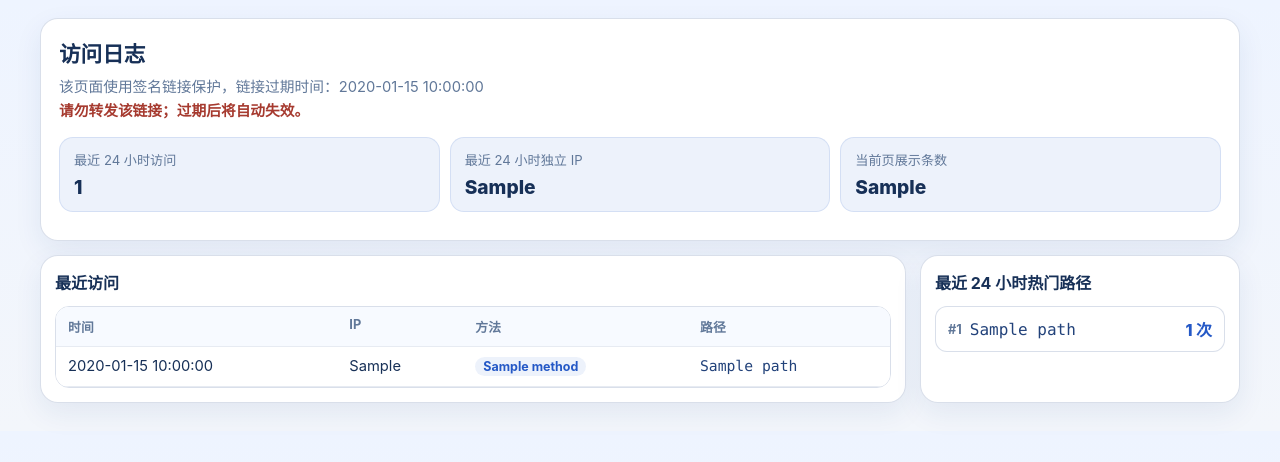
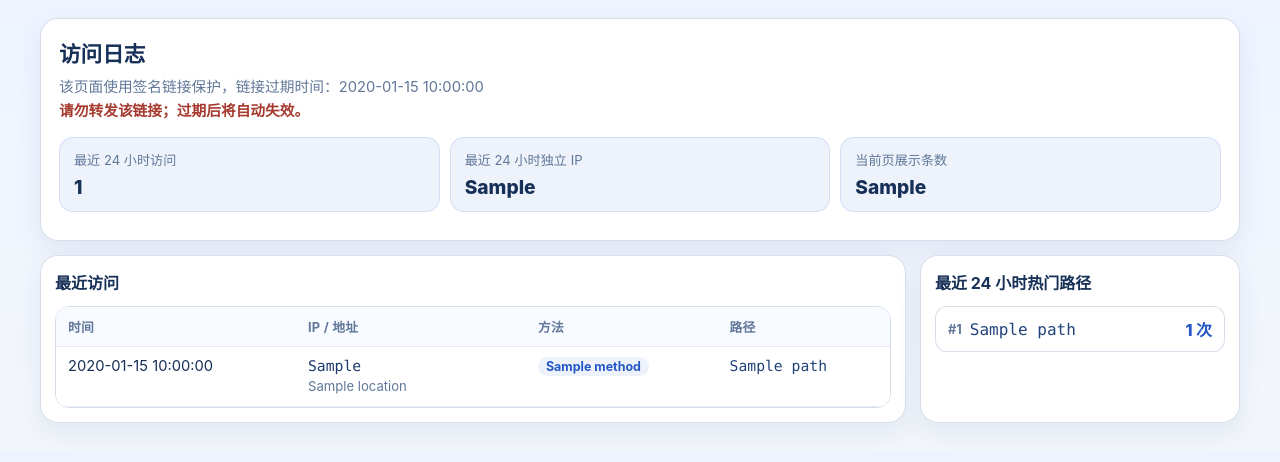
Before and after one commit to iclumsy/lottery, a Flask app: template templates/access_logs.html in a window 1280 px wide. Shown: the top 462 px of the page. Run offline with Flask 3, Linux system fonts and the light colour scheme; the template is opened without the code that fills it: most values are stand-ins (such as "Sample title", 1, 10 or a date in 2020); some libraries are stand-ins or nearby versions.

Commit message:
增加地址

```diff
--- a/app.py
+++ b/app.py
@@ -4,6 +4,7 @@ import urllib.request
 from xml.etree import ElementTree
 import sqlite3
 import re
+import ipaddress
 from functools import lru_cache
 from werkzeug.middleware.proxy_fix import ProxyFix
 import os
@@ -13,7 +14,7 @@ import time
 import hmac
 import hashlib
 from datetime import datetime
-from urllib.parse import urlencode
+from urllib.parse import urlencode, quote
 
 
 def load_env_file(path='.env'):
@@ -67,6 +68,9 @@ def get_env_int(name, default):
 PUSH_INTERVAL_MINUTES = get_env_int('PUSH_INTERVAL_MINUTES', 5)
 ACCESS_LOG_URL_TTL_MINUTES = max(5, get_env_int('ACCESS_LOG_URL_TTL_MINUTES', 720))
 ACCESS_LOG_PAGE_LIMIT = max(20, min(1000, get_env_int('ACCESS_LOG_PAGE_LIMIT', 500)))
+IP_LOCATION_CACHE_TTL_HOURS = 24 * 30
+IP_LOCATION_UNKNOWN_CACHE_TTL_HOURS = 6
+IP_LOOKUP_TIMEOUT_SECONDS = 1.8
 # ========================================
 
 def build_access_logs_signature(expire_at):
@@ -145,6 +149,13 @@ def init_db():
             created_at TIMESTAMP DEFAULT CURRENT_TIMESTAMP
         )
     ''')
+    cursor.execute('''
+        CREATE TABLE IF NOT EXISTS ip_location_cache (
+            ip TEXT PRIMARY KEY,
+            location TEXT NOT NULL,
+            updated_at TIMESTAMP NOT NULL DEFAULT CURRENT_TIMESTAMP
+        )
+    ''')
     conn.commit()
 
     # Auto fetch if empty
@@ -186,7 +197,7 @@ def log_request_info():
     if request.path.startswith('/static/') or request.path == '/favicon.ico':
         return
 
-    ip = request.remote_addr
+    ip = get_client_ip()
     path = request.path
     method = request.method
 
@@ -235,23 +246,146 @@ def send_wechat_message(content):
     except Exception as e:
         print("微信推送出现异常:", e)
 
-@lru_cache(maxsize=1024)
+def normalize_ip(raw_ip):
+    candidate = str(raw_ip or '').strip()
+    if not candidate:
+        return ''
+
+    if ',' in candidate:
+        candidate = candidate.split(',', 1)[0].strip()
+
+    if candidate.startswith('[') and candidate.endswith(']'):
+        candidate = candidate[1:-1].strip()
+
+    if candidate.count(':') == 1 and '.' in candidate:
+        host, port = candidate.rsplit(':', 1)
+        if port.isdigit():
+            candidate = host.strip()
+
+    try:
+        ip_obj = ipaddress.ip_address(candidate)
+        if isinstance(ip_obj, ipaddress.IPv6Address) and ip_obj.ipv4_mapped:
+            ip_obj = ip_obj.ipv4_mapped
+        return ip_obj.compressed
+    except ValueError:
+        return ''
+
+def get_client_ip():
+    return normalize_ip(request.remote_addr) or ''
+
+def get_local_ip_label(ip_obj):
+    if ip_obj.is_loopback:
+        return '本机/回环'
+    if ip_obj.is_private:
+        return '内网地址'
+    if ip_obj.is_link_local:
+        return '链路本地'
+    if ip_obj.is_reserved:
+        return '保留地址'
+    if ip_obj.is_multicast:
+        return '组播地址'
+    if ip_obj.is_unspecified:
+        return '未指定地址'
+    return ''
+
+def format_location_parts(*parts):
+    normalized_parts = []
+    for raw_part in parts:
+        part = str(raw_part or '').strip()
+        if not part:
+            continue
+        if normalized_parts and normalized_parts[-1] == part:
+            continue
+        normalized_parts.append(part)
+    return ' '.join(normalized_parts)
+
+def load_cached_ip_location(ip):
+    conn = get_db_connection()
+    cursor = conn.cursor()
+    cursor.execute(
+        'SELECT location, updated_at FROM ip_location_cache WHERE ip = ?',
+        (ip,)
+    )
+    row = cursor.fetchone()
+    conn.close()
+    if not row:
+        return None
+
+    try:
+        updated_at = datetime.strptime(row['updated_at'], '%Y-%m-%d %H:%M:%S')
+    except (TypeError, ValueError):
+        return None
+
+    ttl_hours = IP_LOCATION_UNKNOWN_CACHE_TTL_HOURS if row['location'] == '未知' else IP_LOCATION_CACHE_TTL_HOURS
+    age_seconds = (datetime.utcnow() - updated_at).total_seconds()
+    if age_seconds <= ttl_hours * 3600:
+        return row['location']
+    return None
+
+def save_cached_ip_location(ip, location):
+    conn = get_db_connection()
+    cursor = conn.cursor()
+    cursor.execute(
+        '''
+        INSERT INTO ip_location_cache (ip, location, updated_at)
+        VALUES (?, ?, CURRENT_TIMESTAMP)
+        ON CONFLICT(ip) DO UPDATE SET
+            location = excluded.location,
+            updated_at = excluded.updated_at
+        ''',
+        (ip, location)
+    )
+    conn.commit()
+    conn.close()
+
+def lookup_ip_location(ip):
+    providers = (
+        (
+            f'https://ipwho.is/{quote(ip)}?lang=zh',
+            lambda data: data.get('success') is True,
+            lambda data: format_location_parts(data.get('country'), data.get('region'), data.get('city'))
+        ),
+        (
+            f'http://ip-api.com/json/{quote(ip)}?lang=zh-CN',
+            lambda data: data.get('status') == 'success',
+            lambda data: format_location_parts(data.get('country'), data.get('regionName'), data.get('city'))
+        ),
+    )
+
+    for url, is_success, build_location in providers:
+        try:
+            req = urllib.request.Request(url, headers={'User-Agent': 'Mozilla/5.0'})
+            with urllib.request.urlopen(req, timeout=IP_LOOKUP_TIMEOUT_SECONDS) as resp:
+                data = json.loads(resp.read().decode('utf-8'))
+            if is_success(data):
+                location = build_location(data)
+                if location:
+                    return location
+        except Exception:
+            continue
+    return '未知'
+
 def get_ip_location(ip):
-    if not ip or ip.startswith('127.') or ip.startswith('192.168.') or ip.startswith('10.'):
-        return '本地网络'
+    normalized_ip = normalize_ip(ip)
+    if not normalized_ip:
+        return '未知'
+
     try:
-        url = f"http://ip-api.com/json/{ip}?lang=zh-CN"
-        req = urllib.request.Request(url, headers={'User-Agent': 'Mozilla/5.0'})
-        with urllib.request.urlopen(req, timeout=2) as resp:
-            data = json.loads(resp.read().decode('utf-8'))
-            if data.get('status') == 'success':
-                region = data.get('regionName', '')
-                city = data.get('city', '')
-                loc = f"{region} {city}".strip()
-                return loc if loc else data.get('country', '未知')
-    except Exception:
-        pass
-    return '未知'
+        ip_obj = ipaddress.ip_address(normalized_ip)
+    except ValueError:
+        return '未知'
+
+    local_label = get_local_ip_label(ip_obj)
+    if local_label:
+        return local_label
+
+    cached_location = load_cached_ip_location(normalized_ip)
+    if cached_location:
+        return cached_location
+
+    location = lookup_ip_location(normalized_ip)
+    save_cached_ip_location(normalized_ip, location)
+    return location
 
 def wechat_push_worker():
     while True:
@@ -274,12 +408,15 @@ def wechat_push_worker():
             if rows:
                 title = f"【cwh868】新访问记录 (共 {len(rows)} 条)"
                 description = f"<div class=\"gray\">最近 {interval} 分钟内的访问：</div>"
+                ip_locations = {}
                 for row in rows[:20]:
                     # 截取路径，并仅显示时间部分(HH:MM:SS)
                     time_str = str(row['local_time']).split(' ')[1] if ' ' in str(row['local_time']) else row['local_time']
                     path_str = row['path'] if len(row['path']) < 40 else row['path'][:37] + '...'
                     ip_addr = row['ip']
-                    ip_loc = get_ip_location(ip_addr)
+                    if ip_addr not in ip_locations:
+                        ip_locations[ip_addr] = get_ip_location(ip_addr)
+                    ip_loc = ip_locations[ip_addr]
                     description += f"<div class=\"normal\">{time_str} {ip_addr}({ip_loc}) {row['method']} {path_str}</div>"
 
                 if len(rows) > 20:
@@ -503,7 +640,7 @@ def access_logs_page():
 
     cursor.execute(
         '''
-        SELECT ip, path, method, datetime(created_at, 'localtime') AS local_time
+        SELECT ip, path, method, strftime('%m-%d %H:%M:%S', created_at, 'localtime') AS local_time
         FROM access_log
         ORDER BY created_at DESC
         LIMIT ?
@@ -511,6 +648,13 @@ def access_logs_page():
         (ACCESS_LOG_PAGE_LIMIT,)
     )
     rows = cursor.fetchall()
+    logs = [dict(row) for row in rows]
+    ip_locations = {}
+    for item in logs:
+        ip_addr = item.get('ip')
+        if ip_addr not in ip_locations:
+            ip_locations[ip_addr] = get_ip_location(ip_addr)
+        item['location'] = ip_locations[ip_addr]
 
     cursor.execute(
         '''
@@ -537,7 +681,7 @@ def access_logs_page():
     expire_at = datetime.fromtimestamp(int(expire_at_raw)).strftime('%Y-%m-%d %H:%M:%S')
     response = make_response(render_template(
         'access_logs.html',
-        logs=rows,
+        logs=logs,
         expires_at=expire_at,
         log_limit=ACCESS_LOG_PAGE_LIMIT,
         total_24h=stats_24h['count'] if stats_24h else 0,
--- a/templates/access_logs.html
+++ b/templates/access_logs.html
@@ -144,6 +144,24 @@
             color: #22427a;
         }
 
+        .ip-cell {
+            display: grid;
+            gap: 4px;
+            min-width: 138px;
+        }
+
+        .ip-text {
+            font-family: ui-monospace, SFMono-Regular, Menlo, monospace;
+            color: #1d396c;
+        }
+
+        .ip-location {
+            color: var(--muted);
+            font-size: 0.82rem;
+            line-height: 1.35;
+            word-break: break-word;
+        }
+
         .method {
             display: inline-flex;
             min-width: 52px;
@@ -230,7 +248,7 @@
                         <thead>
                             <tr>
                                 <th>时间</th>
-                                <th>IP</th>
+                                <th>IP / 地址</th>
                                 <th>方法</th>
                                 <th>路径</th>
                             </tr>
@@ -240,7 +258,12 @@
                                 {% for item in logs %}
                                 <tr>
                                     <td>{{ item['local_time'] }}</td>
-                                    <td>{{ item['ip'] }}</td>
+                                    <td>
+                                        <div class="ip-cell">
+                                            <span class="ip-text">{{ item['ip'] or '-' }}</span>
+                                            <span class="ip-location">{{ item['location'] }}</span>
+                                        </div>
+                                    </td>
                                     <td><span class="method">{{ item['method'] }}</span></td>
                                     <td class="path">{{ item['path'] }}</td>
                                 </tr>
```
